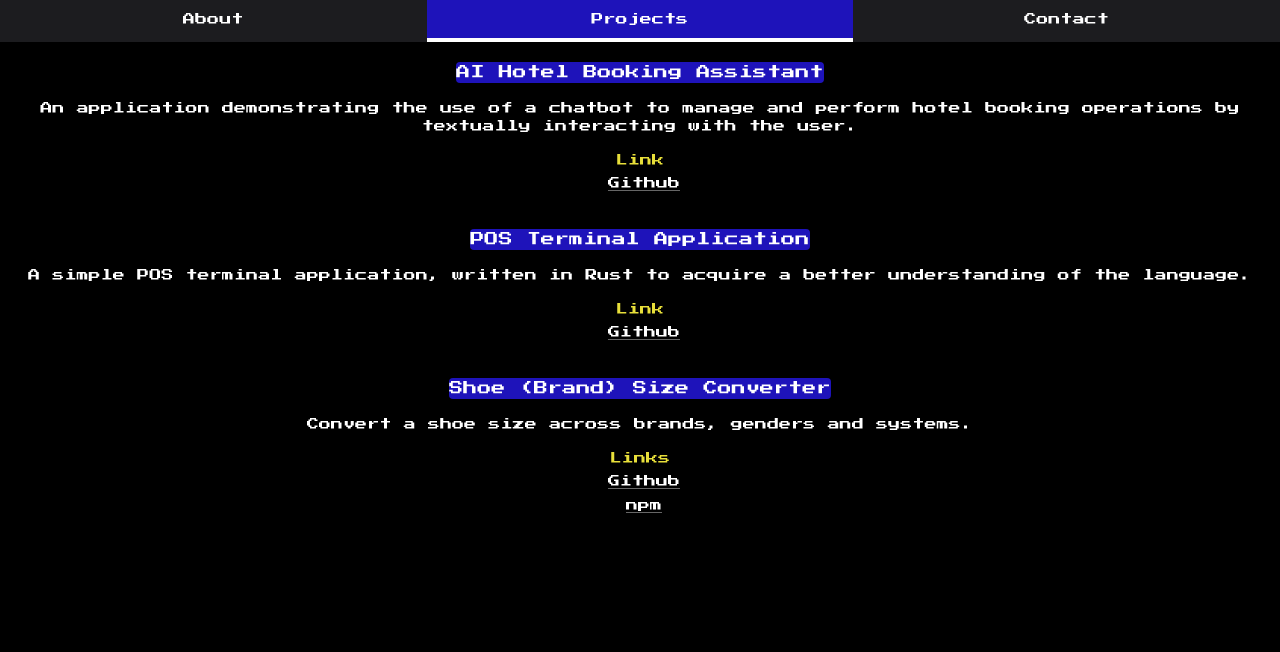
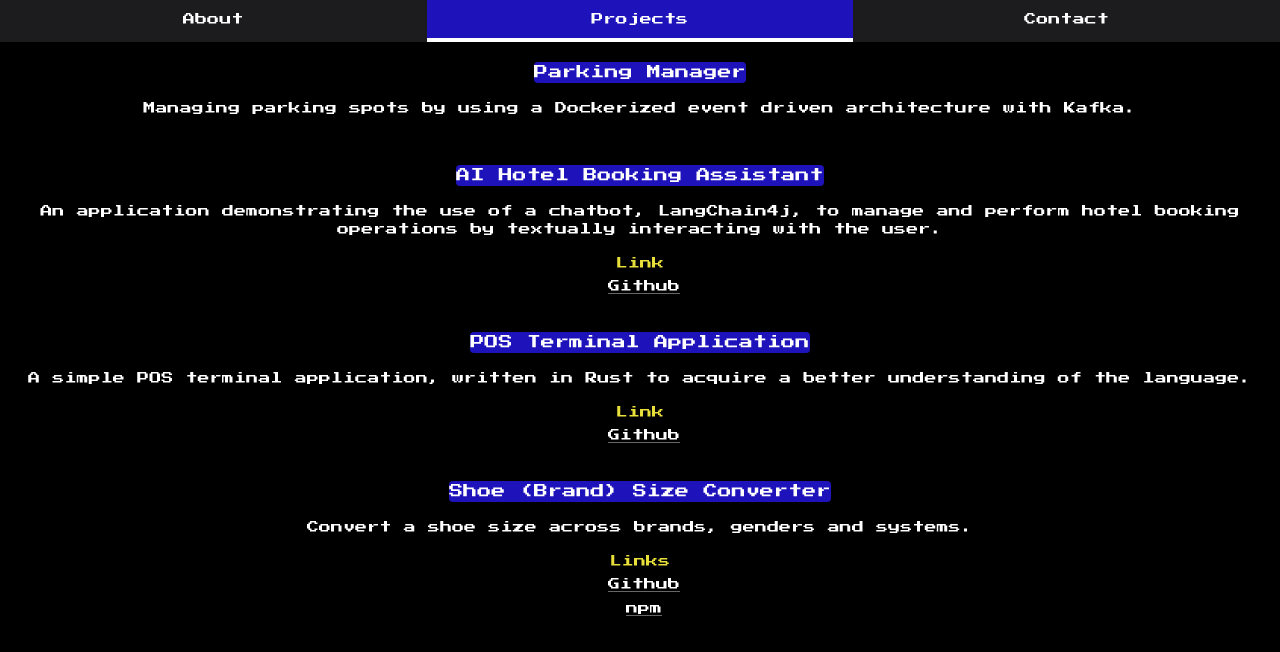
Before and after one commit to lorenzocermeno/lorenzocermeno.github.io, a React (Create React App) app: page / in a window 1280 px wide. Both pictures are taken after a click on the button "Projects". Shown: the top 652 px of the page. Built offline with nearby package versions, Linux system fonts and the light colour scheme.

Commit message:
new project, some temp. code modifications

```diff
--- a/src/v4/App.tsx
+++ b/src/v4/App.tsx
@@ -1,8 +1,8 @@
-import { useState } from "react";
-import { About } from "./components/About/About";
-import { ContactDetails } from "./components/ContactDetails/ContactDetails";
-import { Projects } from "./components/Projects/Projects";
-import { CustomText } from "./components/common/CustomText";
+import {useState} from "react";
+import {About} from "./components/About/About";
+import {ContactDetails} from "./components/ContactDetails/ContactDetails";
+import {Projects} from "./components/Projects/Projects";
+import {CustomText} from "./components/common/CustomText";
 
 const tabs = ["About", "Projects", "Contact"];
 
@@ -10,8 +10,8 @@ export const App = (): JSX.Element => {
     const [activeTab, setActiveTab] = useState(0);
 
     return (
-    <div>
-      <div style={{ display: "flex", marginBottom: 20 }}>
+        <>
+            <div style={{display: "flex", marginBottom: 20}}>
                 {(() => {
                     return (
                         <>
@@ -33,7 +33,7 @@ export const App = (): JSX.Element => {
                                             cursor: "pointer",
                                             transition: "background 0.2s, border-bottom 0.2s",
                                         }}>
-                    <CustomText text={tab} fontSize={12} />
+                                        <CustomText text={tab} fontSize={12}/>
                                     </button>
                                 );
                             })}
@@ -41,11 +41,11 @@ export const App = (): JSX.Element => {
                     );
                 })()}
             </div>
-      <div style={{ minHeight: 60, textAlign: "center" }}>
-        {activeTab === 0 && <About />}
-        {activeTab === 1 && <Projects />}
-        {activeTab === 2 && <ContactDetails />}
+            <div style={{minHeight: 60, textAlign: "center"}}>
+                {activeTab === 0 && <About/>}
+                {activeTab === 1 && <Projects/>}
+                {activeTab === 2 && <ContactDetails/>}
             </div>
-    </div>
+        </>
     );
 };
--- a/src/v4/components/Projects/Project/Project.tsx
+++ b/src/v4/components/Projects/Project/Project.tsx
@@ -1,6 +1,6 @@
 import styled from "@emotion/styled";
-import { Grid2 } from "@mui/material";
-import { CustomText } from "../../common/CustomText";
+import {Grid2} from "@mui/material";
+import {CustomText} from "../../common/CustomText";
 
 const StyledDiv = styled.div`
     margin-bottom: 2em;
@@ -15,33 +15,41 @@ interface ILink {
 interface IProps {
     heading: string;
     description: string;
-  links: ILink[];
+    links?: ILink[]; // TODO: Remove optional when publishing Kafka project
 }
 
 export const Project = (props: IProps): JSX.Element => {
-  const linkText = props.links.length > 1 ? "Links" : "Link";
+    function getLinkText(): string {
+        const length = props?.links?.length ?? 0;
+        if (length > 1) {
+            return "Links";
+        }
+        return "Link";
+    }
 
     return (
         <StyledDiv>
             <Grid2
-      size={{ xs: 12 }}
+                size={{xs: 12}}
                 marginBottom={2}
                 display="flex"
                 justifyContent="center"
                 role="heading"
                 aria-level={2}
             >
-      <CustomText text={props.heading} fontSize={14} heading />
+                <CustomText text={props.heading} fontSize={14} heading/>
             </Grid2>
-      <Grid2 size={{ xs: 12 }} marginBottom={2}>
-        <CustomText text={props.description} fontSize={12} />
+            <Grid2 size={{xs: 12}} marginBottom={2}>
+                <CustomText text={props.description} fontSize={12}/>
             </Grid2>
-      <Grid2 size={{ xs: 12 }} marginBottom={0.5}>
-        <CustomText text={linkText} fontSize={12} color="#e8df3a" />
+            {props?.links &&
+                <Grid2 size={{xs: 12}} marginBottom={0.5}>
+                    <CustomText text={getLinkText()} fontSize={12} color="#e8df3a"/>
                 </Grid2>
-      {props.links.map((link) => (
-        <Grid2 key={link.url} size={{ xs: 12 }} margin={0.5}>
-          <CustomText text={link.name} fontSize={12} link={{ url: link.url }} />
+            }
+            {props?.links?.map((link) => (
+                <Grid2 key={link.url} size={{xs: 12}} margin={0.5}>
+                    <CustomText text={link.name} fontSize={12} link={{url: link.url}}/>
                 </Grid2>
             ))}
         </StyledDiv>
--- a/src/v4/components/Projects/Projects.tsx
+++ b/src/v4/components/Projects/Projects.tsx
@@ -1,12 +1,16 @@
-import { GridTabContentWrapper } from "../common/GridTabContentWrapper";
-import { Project } from "./Project/Project";
+import {GridTabContentWrapper} from "../common/GridTabContentWrapper";
+import {Project} from "./Project/Project";
 
 export const Projects = (): JSX.Element => {
     return (
         <GridTabContentWrapper>
             <Project
+                heading="Parking Manager"
+                description="Managing parking spots by using a Dockerized event driven architecture with Kafka."
+            />
+            <Project
                 heading="AI Hotel Booking Assistant"
-        description="An application demonstrating the use of a chatbot to manage and perform hotel booking operations by textually interacting with the user."
+                description="An application demonstrating the use of a chatbot, LangChain4j, to manage and perform hotel booking operations by textually interacting with the user."
                 links={[
                     {
                         name: "Github",
```
Lines whose indentation alone changed are shown as unchanged.
